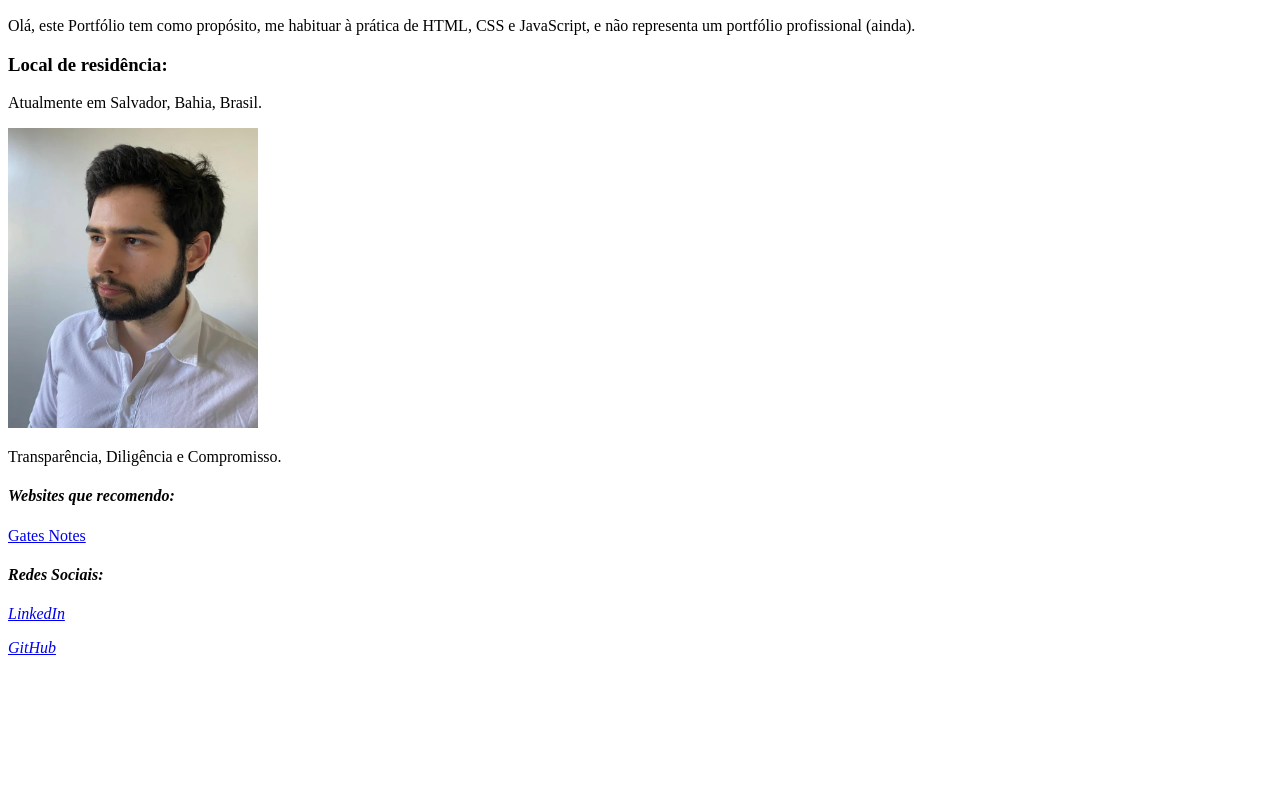
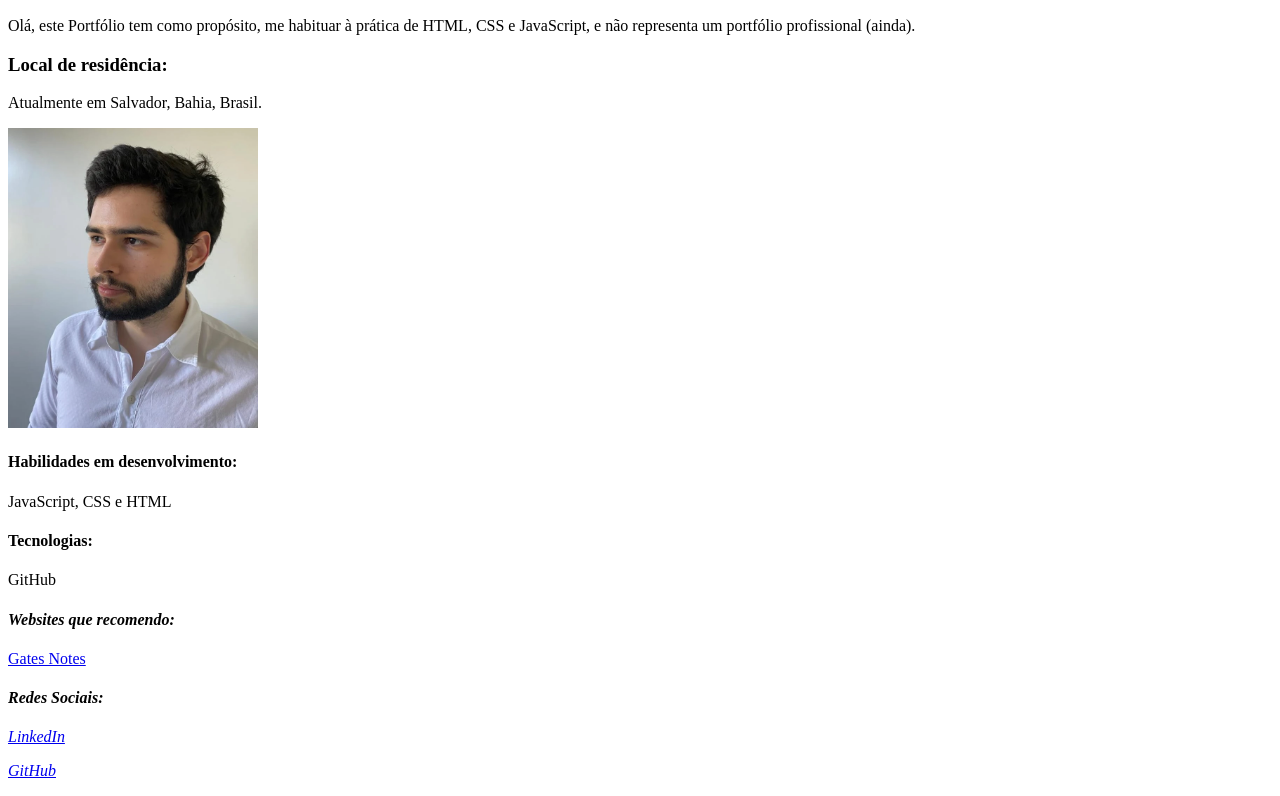
Before and after one commit to gabriel-guerreiro/gabriel-guerreiro.github.io, a plain HTML site: page index.html in a window 1280 px wide. Shown: the part 110-906 px from the top of the page. Before the commit the page ends 800 px from the top, so only its background shows below. Drawn offline with Linux system fonts and the light colour scheme.

Commit message:
Atualiza textos de descrição, tecnologias, habilidades

```diff
--- a/index.html
+++ b/index.html
@@ -14,9 +14,10 @@
 <p>Atualmente em Salvador, Bahia, Brasil.
 </p>
 <img src="IMG-20230204-WA0035.webp" width=250 height=300 alt="Fonte: Própria">
-
-<p> Transparência, Diligência e Compromisso.</p>
-
+<h4>Habilidades em desenvolvimento:</h4>
+<p> JavaScript, CSS e HTML</p>
+<h4>Tecnologias:</h4>
+<p>GitHub</p>
 <h4><i>Websites que recomendo:</i></h4>
 
 <a href="https://www.gatesnotes.com/">Gates Notes</a>
```
